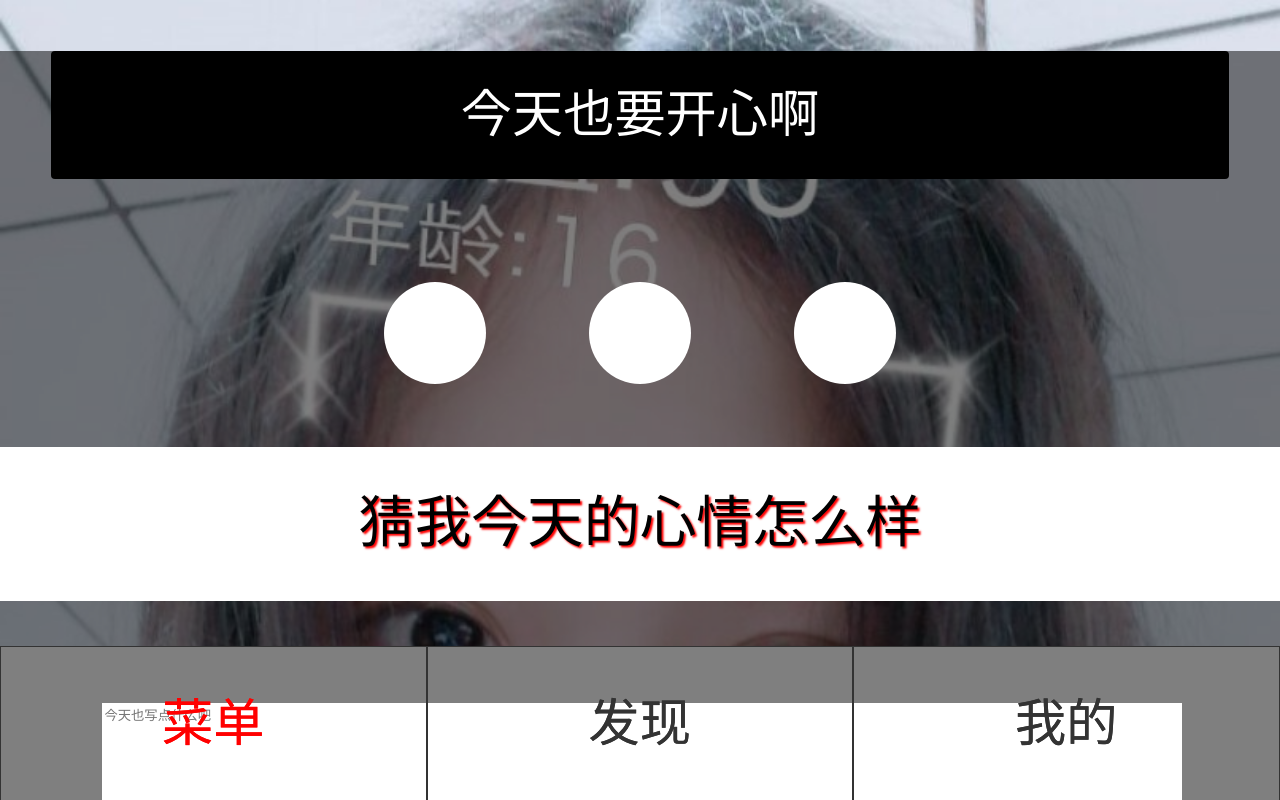
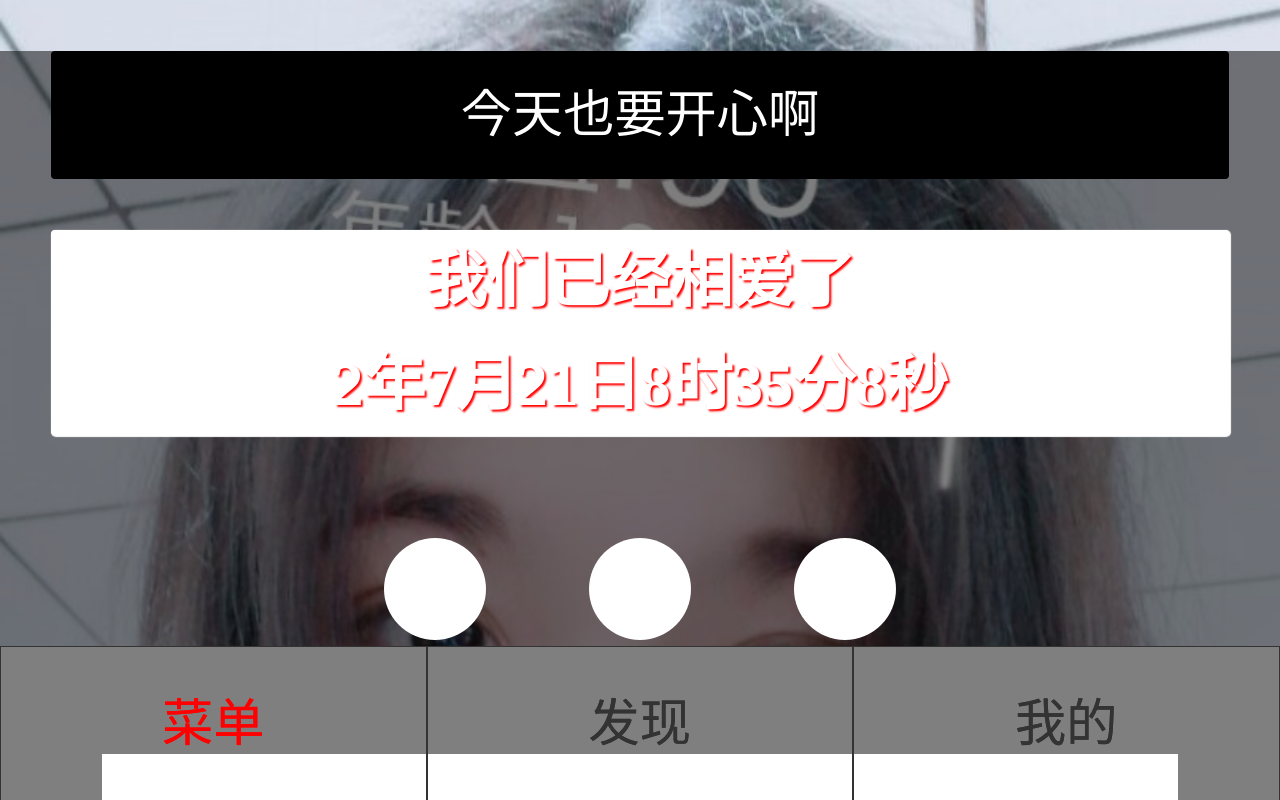
Before and after one commit to kukuboy/kitchen, a Vue app: page /#/mine in a window 1280 px wide. Built offline with nearby package versions, Linux system fonts and the light colour scheme.

Commit message:
心情模块添加

```diff
--- a/src/api/api.js
+++ b/src/api/api.js
@@ -65,5 +65,21 @@ export default {
       params: params,
       method: 'POST'
     })
+  },
+  // 添加心情
+  addMood (params) {
+    return httpA({
+      url: '/addMood',
+      params: params,
+      method: 'POST'
+    })
+  },
+  // 获取食物
+  getMood (params) {
+    return httpA({
+      url: '/getMood',
+      params: params,
+      method: 'GET'
+    })
   }
 }
--- /dev/null
+++ b/src/common/util/utils.js
@@ -0,0 +1,39 @@
+/**
+ * @author 水印红枫
+ * @date 2020/1/3 15:00
+ * @Description:
+ */
+export default {
+  love: function (newTime, oldTime) {
+    oldTime = new Date(oldTime)
+    newTime = new Date(newTime)
+    let y = newTime.getFullYear() - oldTime.getFullYear()
+    let M = newTime.getMonth() - oldTime.getMonth()
+    let d = newTime.getDate() - oldTime.getDate()
+    let h = newTime.getHours() - oldTime.getHours()
+    let m = newTime.getMinutes() - oldTime.getMinutes()
+    let s = newTime.getSeconds() - oldTime.getSeconds()
+    if (M <= 0) {
+      y = y - 1
+      M = M === 0 ? M : M + 12
+    }
+    if (d <= 0) {
+      M = M - 1
+      let date = '1,3,5,7,8,10,11'.indexOf(newTime.getMonth()) > 0 ? 31 : 30
+      d = d === 0 ? d : d + date
+    }
+    if (h <= 0) {
+      d = d - 1
+      h = h === 0 ? h : h + 24
+    }
+    if (m <= 0) {
+      h = h - 1
+      m = m === 0 ? m : m + 60
+    }
+    if (s <= 0) {
+      m = m - 1
+      s = s === 0 ? s : s + 60
+    }
+    return y + '年' + M + '月' + d + '日' + h + '时' + m + '分' + s + '秒'
+  }
+}
--- /dev/null
+++ b/src/components/MoodCard.vue
@@ -0,0 +1,92 @@
+/**
+* @author 水印红枫
+* @date 2020/1/3 9:12
+* @Description:
+*/
+
+<template>
+  <div id="MoodCard">
+    <div class="time">
+      <div>相爱时间</div>
+      {{time}}
+    </div>
+    <div class="text">
+      {{data.text}}
+    </div>
+    <div class="mood">
+      {{data.value}}
+    </div>
+  </div>
+</template>
+
+<script>
+import util from '../common/util/utils'
+
+export default {
+  name: 'MoodCard',
+  data () {
+    return {}
+  },
+  computed: {
+    time () {
+      return util.love(Number(this.data.time), '2017-05-10')
+    }
+  },
+  props: {
+    data: Object
+  },
+  mounted () {
+  },
+  methods: {}
+}
+</script>
+
+<style scoped>
+  #MoodCard {
+    position: relative;
+    min-height: 20rem;
+    width: 23rem;
+    margin: 1rem;
+    background-color: #FFFFFF;
+    border: 0.5px solid;
+    box-shadow: 1px 1px 1px 1px;
+  }
+
+  #MoodCard .time {
+    width: 21rem;
+    margin: 1rem;
+    background-color: #FFFFFF;
+    height: 4rem;
+    line-height: 2rem;
+    font-size: 1.2rem;
+    font-weight: bold;
+    border-radius: 4px;
+    box-shadow: 1px 1px 1px 1px;
+    text-align: center;
+    color: #FFFFFF;
+    text-shadow: 2px 2px 2px red;
+  }
+
+  #MoodCard .text {
+    width: 19rem;
+    margin: 1rem;
+    padding: 1rem;
+    border-bottom: 0.5px solid #333333;
+    background-image: url("../common/image/你和我.jpg");
+    background-size: cover;
+    min-height: 7rem;
+    color: #FFFFFF;
+    font-size: 1.1rem;
+  }
+
+  #MoodCard .mood {
+    position: absolute;
+    bottom: 0;
+    width: 23rem;
+    height: 3rem;
+    line-height: 3rem;
+    font-size: 1.1rem;
+    font-weight: bolder;
+    text-align: center;
+  }
+</style>
--- a/src/components/MyFood.vue
+++ b/src/components/MyFood.vue
@@ -31,8 +31,8 @@ export default {
   methods: {
     clickP (item) {
       console.log('你点了' + item.name)
-      // this.Mail('18860360510@163.com', item.name)
-      this.Mail('1762721716@qq.com', item.name)
+      this.Mail('18860360510@163.com', item.name)
+      // this.Mail('1762721716@qq.com', item.name)
       // let mailOptions = {
       //   from: '"laogon"', // sender address
       //   to: '2294211995@qq.com', // list of receivers
--- a/src/components/MyMood.vue
+++ b/src/components/MyMood.vue
@@ -6,16 +6,22 @@
 <template>
   <div id="MyMood">
     <div class="title">今天也要开心啊</div>
+    <div class="loveTime">
+      <div>我们已经相爱了</div>
+      {{love_time}}
+    </div>
     <div class="star" ref="star">
       <div class="ball" ref="ball" @click="clickB(item,index)" v-for="(item, index) in mood" :key=index></div>
     </div>
     <div class="value">{{value}}</div>
     <textarea class="text" placeholder="今天也写点什么吧" v-model="text_value"></textarea>
-    <button class="button">发布</button>
+    <button @click="addMood" class="button">发布</button>
   </div>
 </template>
 
 <script>
+import utils from '../common/util/utils'
+
 export default {
   name: 'MyMood',
   props: {
@@ -24,14 +30,28 @@ export default {
   data () {
     return {
       value: '猜我今天的心情怎么样',
-      text_value: ''
+      text_value: '',
+      index: 0,
+      date: '',
+      time: ''
+    }
+  },
+  computed: {
+    love_time () {
+      return utils.love(this.date, '2017-05-10')
     }
   },
   mounted () {
     this.init()
   },
+  destroyed () {
+    clearInterval(this.time)
+  },
   methods: {
     init () {
+      this.time = setInterval(() => {
+        this.date = new Date().getTime()
+      }, 100)
       let ball = this.$refs.ball
       let star = this.$refs.star
       let l = parseInt(25 / this.mood.length)
@@ -43,6 +63,7 @@ export default {
       star.style.marginLeft = (25 - ((l + 2) * this.mood.length)) / 2 + 'rem'
     },
     clickB (item, index) {
+      this.index = index
       let ball = this.$refs.ball
       for (let i in ball) {
         ball[i].style.backgroundColor = '#FFFFFF'
@@ -51,6 +72,25 @@ export default {
         }
       }
       this.value = item.value
+    },
+    addMood () {
+      this.$http.addMood({
+        star: this.index,
+        value: this.value,
+        text: this.text_value,
+        img: '1111',
+        time: new Date().getTime()
+      }).then((res) => {
+        if (res.flag === 1) {
+          console.log('成功')
+        } else {
+          console.log('失败')
+        }
+        this.$Dialog.Dialog({
+          text: res.msg,
+          type: 'quit'
+        })
+      })
     }
   }
 }
@@ -60,6 +100,21 @@ export default {
   #MyMood {
     position: relative;
     background-color: rgba(0, 0, 0, 0.5);
+  }
+
+  #MyMood .loveTime {
+    width: 23rem;
+    margin: 1rem;
+    background-color: #FFFFFF;
+    height: 4rem;
+    line-height: 2rem;
+    font-size: 1.2rem;
+    font-weight: bold;
+    border-radius: 4px;
+    box-shadow: 1px 1px 1px 1px;
+    text-align: center;
+    color: #FFFFFF;
+    text-shadow: 2px 2px 2px red;
   }
 
   #MyMood .star {
@@ -77,9 +132,11 @@ export default {
   }
 
   #MyMood .value {
-    width: 25rem;
+    width: 21rem;
     text-align: center;
     height: 3rem;
+    margin: 1rem 2rem;
+    border-right: 4px;
     background-color: #FFFFFF;
     line-height: 3rem;
     font-size: 1.1rem;
@@ -87,13 +144,16 @@ export default {
   }
 
   #MyMood .text {
-    width: 21rem;
+    width: 20rem;
     height: 10rem;
     border: 0;
     outline: none;
     margin: 2rem;
+    font-size: 1.2rem;
+    padding: 0.5rem;
   }
-  #MyMood .button{
+
+  #MyMood .button {
     width: 23rem;
     margin: 1rem;
     border: 0;
@@ -103,7 +163,8 @@ export default {
     height: 2.5rem;
     line-height: 2.5rem;
   }
-  #MyMood .title{
+
+  #MyMood .title {
     width: 23rem;
     margin: 1rem;
     text-align: center;
--- a/src/pages/views/more.vue
+++ b/src/pages/views/more.vue
@@ -3,11 +3,6 @@
 * @date 2019/12/31 14:14
 * @Description:
 */
-
-<!--
- * @作者： 丁亚辉
- * @日期： 2019/11/21 19:56
--->
 
 <template>
   <div id="more">
@@ -17,23 +12,43 @@
     <input class="input" @focus="focus" placeholder="请输入食物名称" v-model="name">
     <p class="p" v-show="pShow">请输入食物名称</p>
     <button class="button" @click="addFood">添加食物</button>
+    <div class="view">
+      <MoodCard :data="item" v-for="(item, index) in mood_value" :key=index></MoodCard>
+    </div>
   </div>
 </template>
 
 <script>
+import MoodCard from '../../components/MoodCard'
+
 export default {
   name: 'more',
+  components: {
+    MoodCard
+  },
   data () {
     return {
       imgSrc: require('@/common/image/青椒鸡蛋.jpg'),
       name: '',
       img: '',
-      pShow: false
+      pShow: false,
+      mood_value: []
     }
   },
   mounted () {
+    this.query()
   },
   methods: {
+    query () {
+      this.getMood()
+    },
+    getMood () {
+      this.$http.getMood({}).then((res) => {
+        if (res.flag === 1) {
+          this.mood_value = res.data
+        }
+      })
+    },
     clickI () {
       let imgInput = this.$refs.imgInput
       imgInput.click()
@@ -88,9 +103,10 @@ export default {
     width: 23rem;
     height: 10rem;
   }
-  #more .input{
+
+  #more .input {
     width: 21rem;
-      margin: 1rem;
+    margin: 1rem;
     text-align: center;
     border-radius: 4px;
     height: 3rem;
@@ -98,7 +114,8 @@ export default {
     border: 0;
     outline: 0;
   }
-  #more .button{
+
+  #more .button {
     width: 21rem;
     margin-left: 1rem;
     text-align: center;
@@ -107,10 +124,20 @@ export default {
     height: 3rem;
     line-height: 3rem;
   }
-  #more .p{
+
+  #more .p {
     color: red;
     width: 23rem;
     text-align: center;
     margin: 0 auto;
   }
+
+  #more .view {
+    position: absolute;
+    bottom: 0;
+    left: 0;
+    width: 100%;
+    top: 20rem;
+    overflow-y: auto;
+  }
 </style>
```
